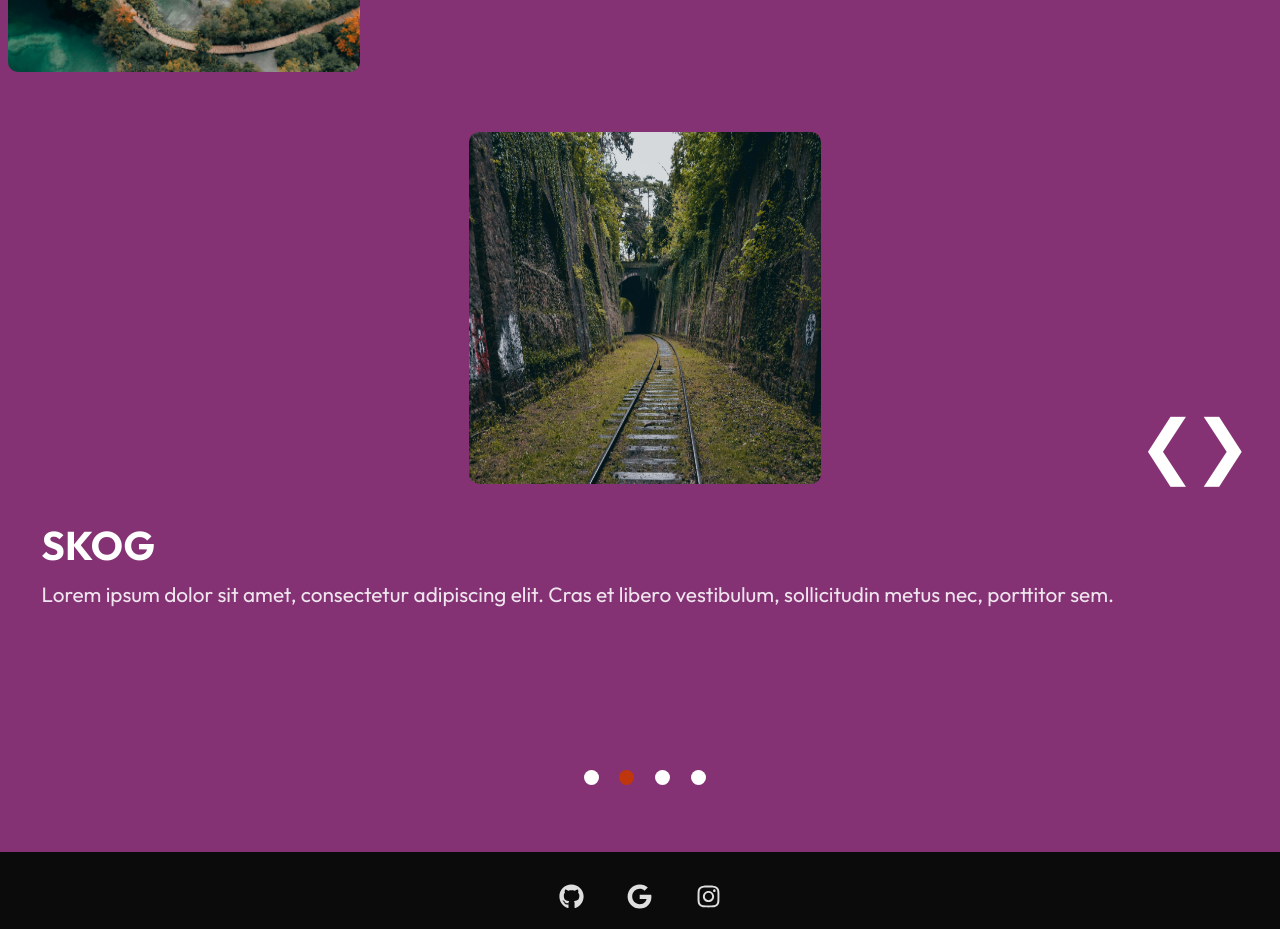
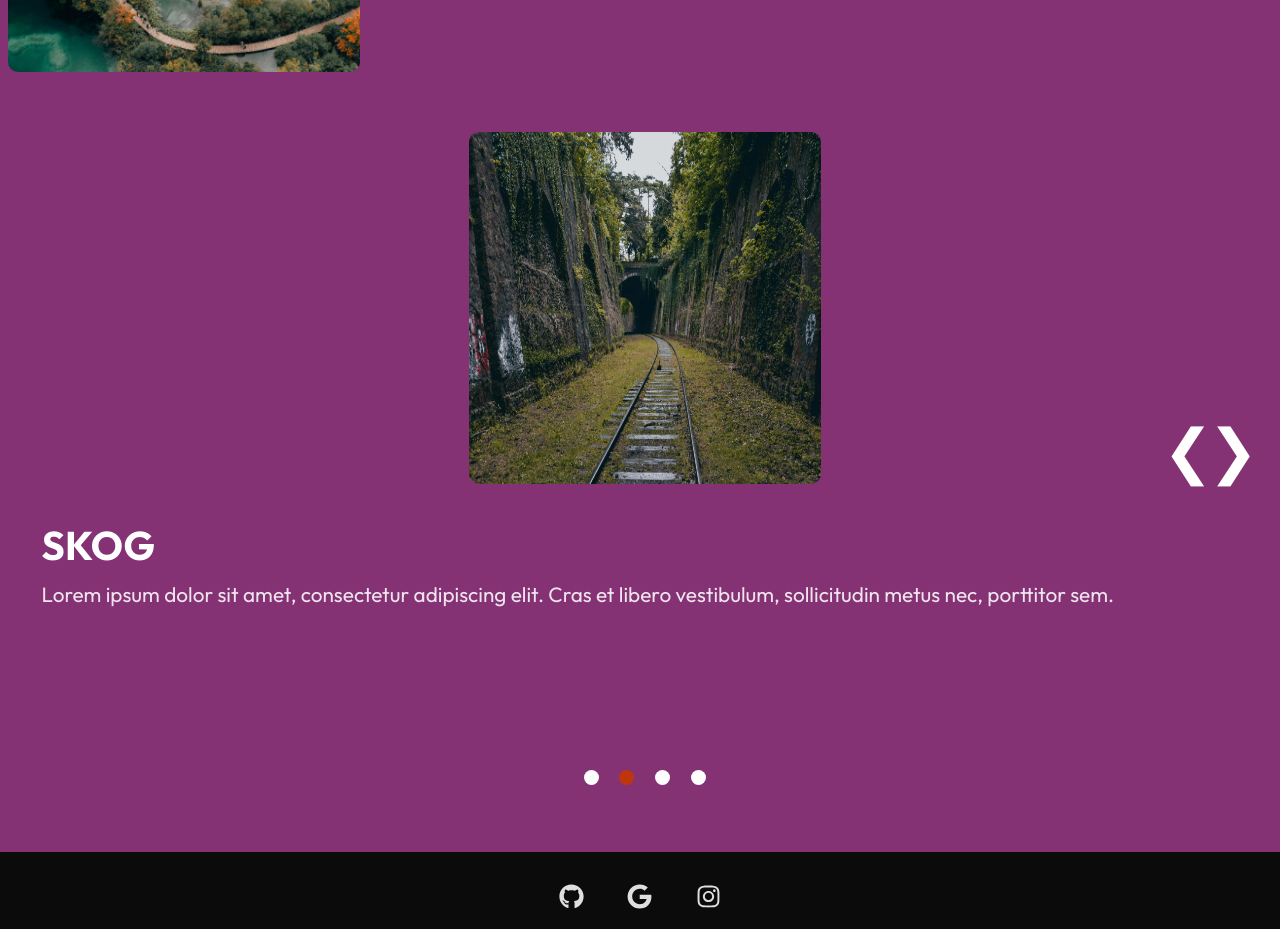
Before and after one commit to jhn322/holmsund-information, a React (Vite) app: page / in a window 1280 px wide. Shown: the part 5900-6829 px from the top of the page. Built offline with nearby package versions, Linux system fonts and the light colour scheme.

Commit message:
carousel btn

```diff
--- a/src/styles/GalleryCarousel.module.css
+++ b/src/styles/GalleryCarousel.module.css
@@ -114,7 +114,7 @@ p {
   background-color: transparent;
   border: none;
   color: white;
-  font-size: 70px;
+  font-size: 60px;
   height: 100%;
   width: 50px;
   cursor: pointer;
@@ -127,11 +127,11 @@ p {
 }
 
 .prevBtn {
-  right: 60px;
+  right: 35px;
 }
 
 .nextBtn {
-  right: 5px;
+  right: -10px;
 }
 
 .carouselText {
```
